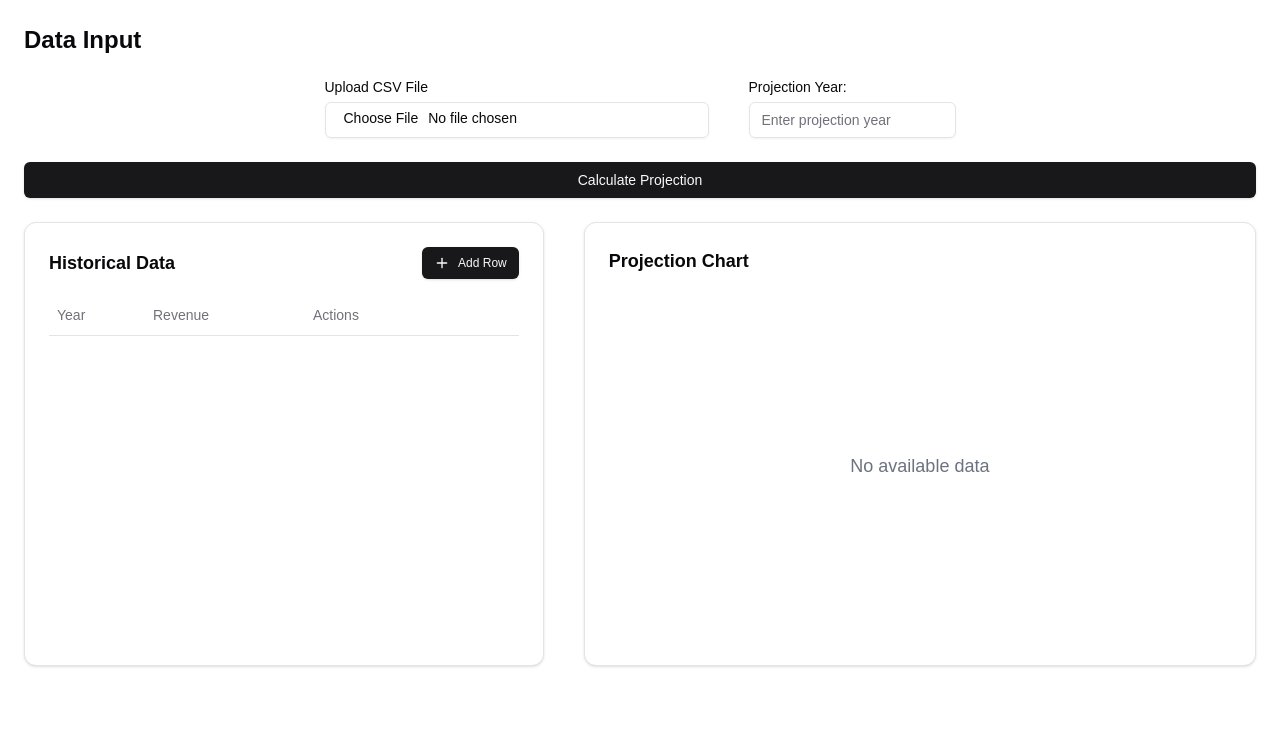
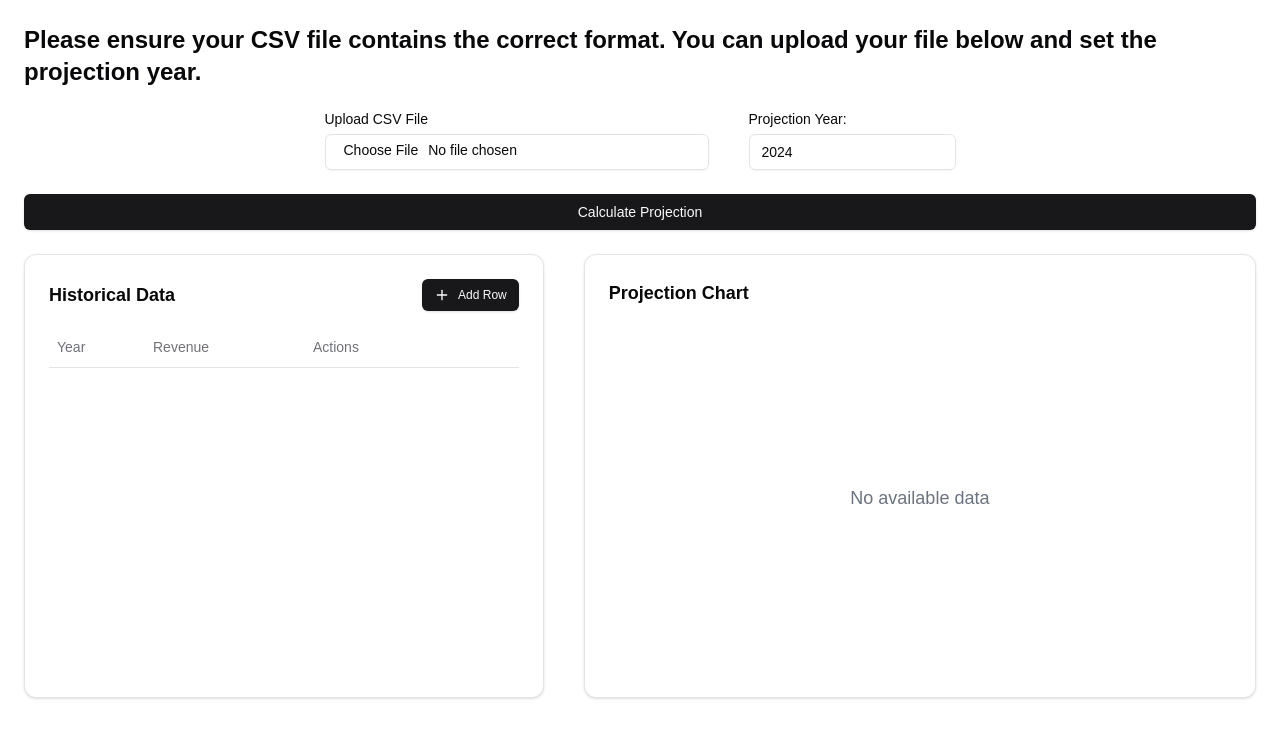
Before and after one commit to formesean/Predictly, a Next.js app: page / in a window 1280 px wide. Shown: the top 738 px of the page. Built offline with nearby package versions, Linux system fonts and the light colour scheme.

Commit message:
fix: typescript error

```diff
--- a/src/app/page.tsx
+++ b/src/app/page.tsx
@@ -9,7 +9,7 @@ import { financialProjection } from "../lib/lagrange";
 import { HistoricalData, ProjectionResult } from "@/types/types";
 
 export default function Home() {
-    const [projectionYear, setProjectionYear] = useState<number | null>(null);
+    const [projectionYear, setProjectionYear] = useState<number>(2024);
     const [error, setError] = useState<string | null>(null);
     const [historicalData, setHistoricalData] = useState<
         HistoricalData[] | null
--- a/src/components/FileUploadProjection.tsx
+++ b/src/components/FileUploadProjection.tsx
@@ -18,7 +18,10 @@ export const FileUploadProjection = ({
     error,
 }: FileUploadProjectionProps) => (
     <section className="flex flex-col gap-4 md:gap-6 w-full">
-        <h2 className="text-xl md:text-2xl font-semibold">Data Input</h2>
+        <h2 className="text-xl md:text-2xl font-semibold">
+            Please ensure your CSV file contains the correct format. You can
+            upload your file below and set the projection year.
+        </h2>
         <div className="flex flex-col sm:flex-row justify-center items-start sm:items-center gap-4 sm:gap-10 w-full">
             <div className="grid w-full max-w-sm items-center gap-2">
                 <Label htmlFor="csv-file">Upload CSV File</Label>
```
